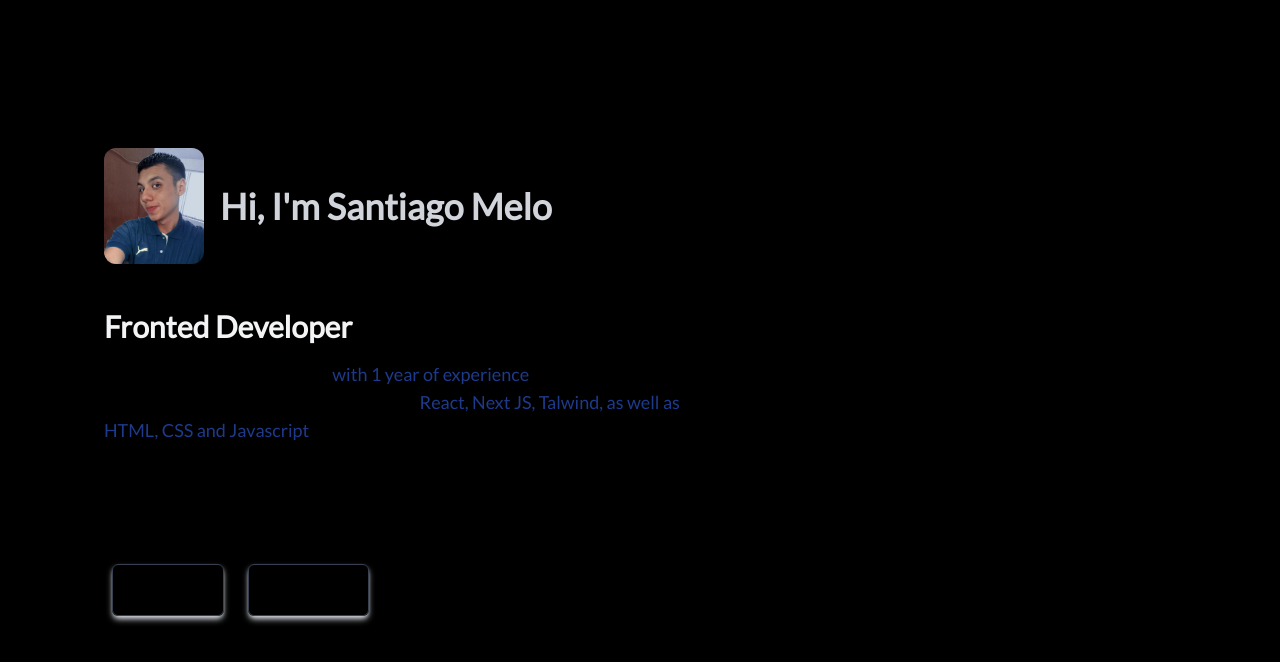
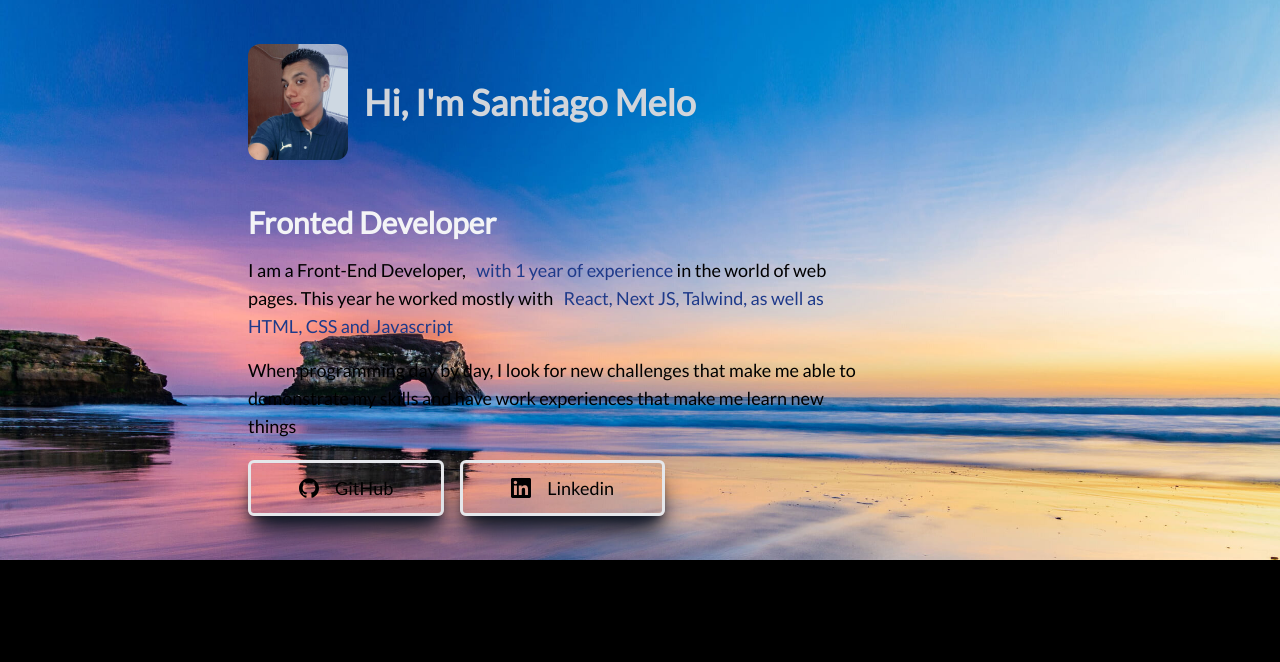
Before and after one commit to SantiMelo7/Portafolio, a Next.js app: page / in a window 1280 px wide. Shown: the top 662 px of the page. Built offline with nearby package versions, Linux system fonts and the light colour scheme.

Commit message:
header image

```diff
--- a/src/app/layout.js
+++ b/src/app/layout.js
@@ -18,7 +18,7 @@ export default function RootLayout({ children }) {
   return (
     <html lang="en" className="bg-[#000]">
       <body className={inter.className}>
-        <main className='max-w-6xl mx-auto'>
+        <main>
           {children}
         </main>
       </body>
--- a/src/app/page.js
+++ b/src/app/page.js
@@ -4,13 +4,14 @@ export default function Home() {
 
     return (
 
-        <>
+        <div className='w-full relative'>
+
             <InfoMe></InfoMe>
 
-        </>
+            <img src="./headerImg.jpeg" className="w-full md:h-[70vh] sm:h-[115vh] object-cover object-top"></img>
 
+        </div>
 
     )
 
-
 }
--- a/src/components/Header/AboutMe.jsx
+++ b/src/components/Header/AboutMe.jsx
@@ -1,4 +1,3 @@
-import Image from "next/image";
 import IconsLink from "./Icons/IconsLink";
 import ImageHeader from "./Image";
 import Paragrafh from "./Paragrafh";
@@ -7,7 +6,9 @@ export default function AboutMe () {
 
     return (
 
-        <div className="flex flex-col md:justify-start md:max-w-2xl sm:max-w-sm lg:text-start sm:text-center">
+        <>
+
+            <div className="flex flex-col lg:mt-28 absolute md:justify-center md:max-w-2xl sm:max-w-sm lg:text-start sm:text-center">
 
                 <ImageHeader></ImageHeader>
 
@@ -17,7 +18,7 @@ export default function AboutMe () {
 
                     <Paragrafh></Paragrafh>
 
-                <nav className="flex gap-x-4 md:justify-start sm:justify-center">
+                    <nav className="flex gap-x-4 md:justify-start md:flex-row sm:flex-col">
                     <IconsLink></IconsLink>
                     </nav>
 
@@ -25,6 +26,8 @@ export default function AboutMe () {
 
             </div>
 
+        </>
+
     )
 
 }
--- a/src/components/Header/Icons/Links.jsx
+++ b/src/components/Header/Icons/Links.jsx
@@ -2,11 +2,11 @@ export default function Links({href, children, disabled}) {
 
     return ( // md:text-basetext-black/70 md:py-2 md:px-4
 
-        <a disabled={disabled} href={href} className="border border-gray-700 rounded-md shadow-md shadow-gray-300
+        <a disabled={disabled} href={href} className="border-[3px] border-gray-200 rounded-md shadow-xl shadow-gray-900
 
-            flex justify-center items-center text-md transition md:hover:scale-110 hover:bg-white/20 ml-2
+            flex justify-center items-center text-md transition md:hover:scale-110 hover:bg-white/30
 
-            md:gap-x-4 md:mt-1 sm:px-2 sm:gap-x-4 sm:mt-4 sm:hover:scale-90"
+            md:gap-x-4 md:mt-1 sm:px-12 sm:gap-x-4 sm:mt-4 sm:hover:scale-100"
 
             target="_blank" rel="noopener noreferrer"
 
--- a/src/components/Header/InfoMe.jsx
+++ b/src/components/Header/InfoMe.jsx
@@ -1,13 +1,16 @@
 import AboutMe from "./AboutMe";
+
 export default function InfoMe() {
 
     return (
 
-        <section className="lg:mt-36 sm:flex-col sm:mt-5">
+        <section className="sm:flex-col md:-top-20 sm:mt-2 z-10 absolute w-[800px] md:left-52">
 
             <AboutMe></AboutMe>
 
         </section>
+
+
     )
 
 }
```
Also changed, not shown: src/components/Header/Icons/IconsLink.jsx (+1 -7 lines), public/headerImg.jpeg (added). Lines whose indentation alone changed are shown as unchanged.
